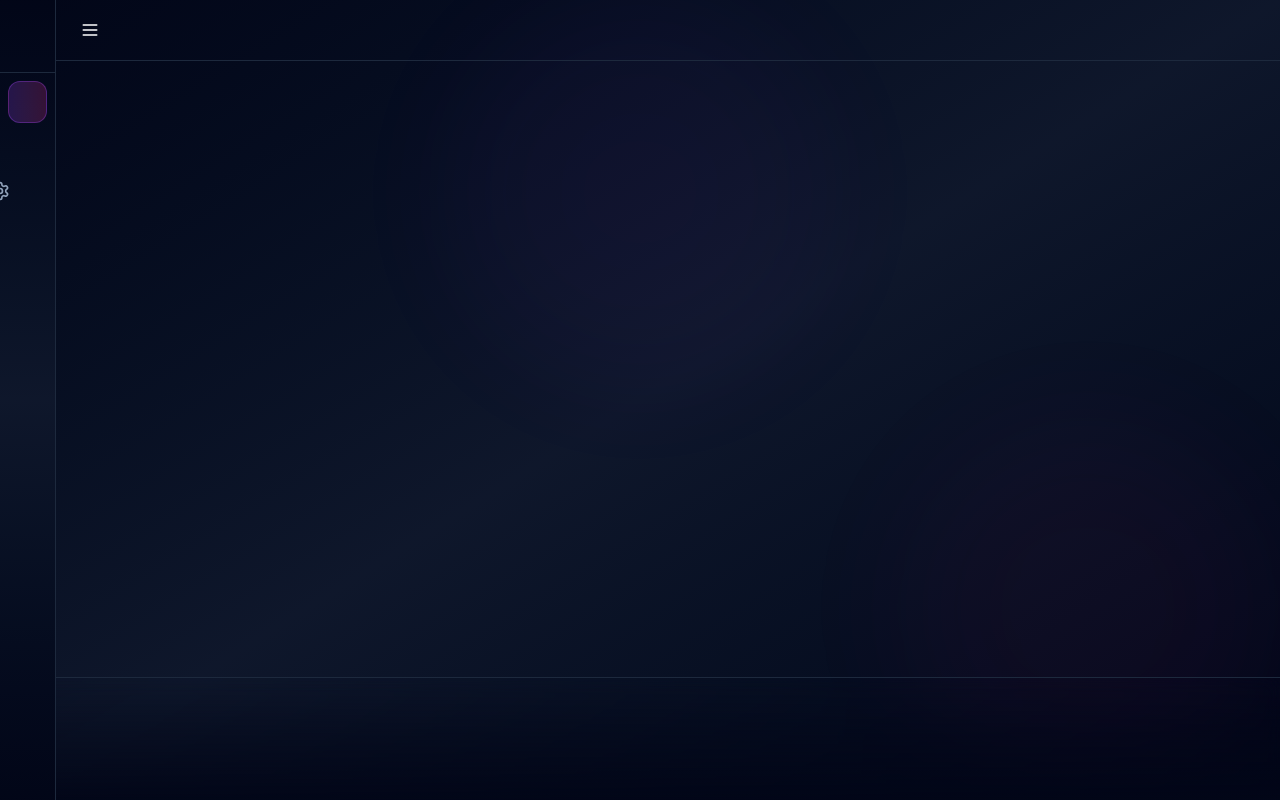
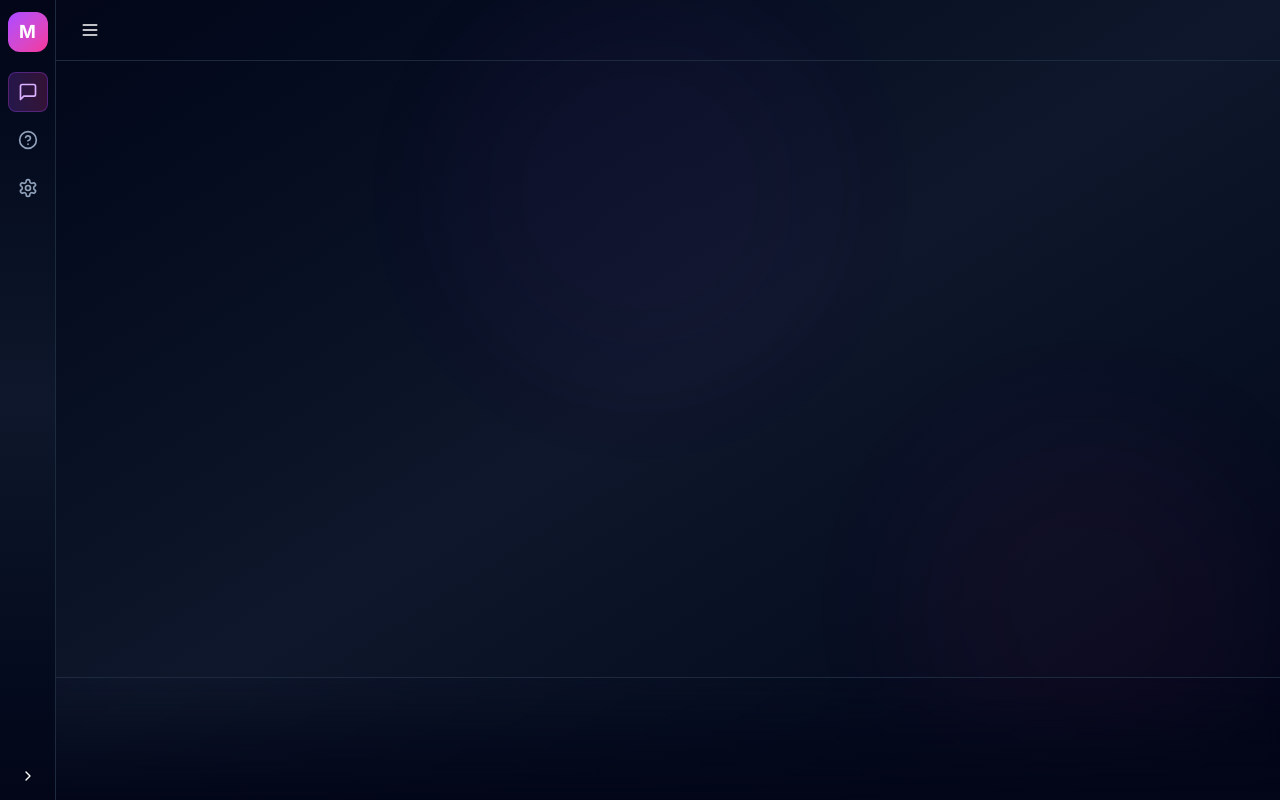
Before and after one commit to Ankita1800/AI-Math-Doubt-Solver, a React (Vite) app: page / in a window 1280 px wide. Both pictures are taken after a click on the button 211 px from the left and 36 px from the top of the page. Built offline with nearby package versions, Linux system fonts and the light colour scheme.

Commit message:
feat: Revamp sidebar layout with expanded and collapsed states for improved user experience

```diff
--- a/src/components/layout/Sidebar.jsx
+++ b/src/components/layout/Sidebar.jsx
@@ -22,21 +22,24 @@ function SidebarContent({ isOpen, onClose, isCollapsed = false, onToggleCollapse
             width: '100%',
           }}
         >
+          {/* EXPANDED LAYOUT */}
+          {isExpanded && (
+            <>
               {/* Header */}
               <div
                 className="border-b border-slate-800 flex-shrink-0"
                 style={{
-              padding: isExpanded ? '16px' : '16px 8px',
+                  padding: '16px',
                   display: 'flex',
                   alignItems: 'center',
-              justifyContent: isExpanded ? 'space-between' : 'center',
+                  justifyContent: 'space-between',
                 }}
               >
                 <div
                   style={{
                     display: 'flex',
                     alignItems: 'center',
-                gap: isExpanded ? '12px' : '0',
+                    gap: '12px',
                   }}
                 >
                   <div
@@ -49,17 +52,7 @@ function SidebarContent({ isOpen, onClose, isCollapsed = false, onToggleCollapse
                     <span className="text-lg font-bold text-white">M</span>
                   </div>
 
-              {/* Header Text */}
-              <div
-                style={{
-                  opacity: isExpanded ? 1 : 0,
-                  transform: isExpanded ? 'translateX(0)' : 'translateX(-10px)',
-                  transition: 'opacity 0.15s ease, transform 0.2s ease',
-                  pointerEvents: isExpanded ? 'auto' : 'none',
-                  whiteSpace: 'nowrap',
-                  minWidth: 0,
-                }}
-              >
+                  <div style={{ whiteSpace: 'nowrap', minWidth: 0 }}>
                     <p className="text-sm font-bold text-white truncate">MathMind</p>
                     <p className="text-xs text-slate-400 truncate">AI Tutor</p>
                   </div>
@@ -69,39 +62,9 @@ function SidebarContent({ isOpen, onClose, isCollapsed = false, onToggleCollapse
                 <button
                   onClick={onToggleCollapse}
                   className="p-1 hover:bg-slate-800 rounded-lg flex-shrink-0"
-              style={{
-                opacity: isExpanded ? 1 : 0,
-                transform: isExpanded ? 'translateX(0)' : 'translateX(10px)',
-                transition: 'opacity 0.15s ease, transform 0.2s ease',
-                pointerEvents: isExpanded ? 'auto' : 'none',
-              }}
-              title={isExpanded ? 'Collapse' : 'Expand'}
+                  title="Collapse"
                 >
-              {isExpanded ? (
                   <ChevronLeft className="w-4 h-4" />
-              ) : (
-                <ChevronRight className="w-4 h-4" />
-              )}
-            </button>
-
-            {/* Centered toggle for collapsed state */}
-            <button
-              onClick={onToggleCollapse}
-              className="p-1 hover:bg-slate-800 rounded-lg flex-shrink-0"
-              style={{
-                opacity: isExpanded ? 0 : 1,
-                transform: isExpanded ? 'translateX(-10px)' : 'translateX(0)',
-                transition: 'opacity 0.15s ease, transform 0.2s ease',
-                pointerEvents: isExpanded ? 'none' : 'auto',
-                position: isExpanded ? 'absolute' : 'relative',
-              }}
-              title={isExpanded ? 'Collapse' : 'Expand'}
-            >
-              {isExpanded ? (
-                <ChevronLeft className="w-4 h-4" />
-              ) : (
-                <ChevronRight className="w-4 h-4" />
-              )}
                 </button>
               </div>
 
@@ -112,7 +75,7 @@ function SidebarContent({ isOpen, onClose, isCollapsed = false, onToggleCollapse
                   return (
                     <button
                       key={item.id}
-                  className={`rounded-xl flex-shrink-0 ${
+                      className={`w-full rounded-xl flex-shrink-0 ${
                         item.active
                           ? 'bg-gradient-to-r from-purple-500/20 to-pink-500/20 text-purple-300 border border-purple-500/30'
                           : 'text-slate-400 hover:text-slate-300 hover:bg-slate-800/50'
@@ -120,27 +83,13 @@ function SidebarContent({ isOpen, onClose, isCollapsed = false, onToggleCollapse
                       style={{
                         display: 'flex',
                         alignItems: 'center',
-                    width: '100%',
-                    justifyContent: isExpanded ? 'flex-start' : 'center',
-                    padding: isExpanded ? '10px 14px' : '10px 0',
-                    gap: isExpanded ? '8px' : '0',
+                        justifyContent: 'flex-start',
+                        padding: '10px 14px',
+                        gap: '8px',
                       }}
-                  title={isExpanded ? '' : item.label}
                     >
                       <Icon className="w-5 h-5 flex-shrink-0" />
-
-                  {/* Menu Text */}
-                  <span
-                    className="text-sm font-medium truncate flex-shrink-0"
-                    style={{
-                      opacity: isExpanded ? 1 : 0,
-                      transform: isExpanded ? 'translateX(0)' : 'translateX(-10px)',
-                      transition: 'opacity 0.15s ease, transform 0.2s ease',
-                      pointerEvents: isExpanded ? 'auto' : 'none',
-                      whiteSpace: 'nowrap',
-                      minWidth: 0,
-                    }}
-                  >
+                      <span className="text-sm font-medium truncate flex-shrink-0">
                         {item.label}
                       </span>
                     </button>
@@ -151,36 +100,26 @@ function SidebarContent({ isOpen, onClose, isCollapsed = false, onToggleCollapse
               {/* Grade Selector Section */}
               <div
                 style={{
-              opacity: isExpanded ? 1 : 0,
-              maxHeight: isExpanded ? '500px' : '0px',
-              overflow: 'hidden',
-              pointerEvents: isExpanded ? 'auto' : 'none',
-              transition: 'opacity 0.15s ease 0.05s, max-height 0.2s ease',
                   borderTop: '1px solid rgb(30, 41, 59)',
                   flexShrink: 0,
+                  padding: '12px',
                 }}
               >
-            <div style={{ padding: '12px 12px' }}>
                 <p className="text-xs font-semibold text-slate-400 uppercase tracking-widest mb-3">
                   Current Grade
                 </p>
                 <GradeSelectorPills isCompact={false} />
               </div>
-          </div>
 
               {/* History Section */}
               <div
                 style={{
-              opacity: isExpanded ? 1 : 0,
-              maxHeight: isExpanded ? '500px' : '0px',
-              overflow: 'hidden',
-              pointerEvents: isExpanded ? 'auto' : 'none',
-              transition: 'opacity 0.15s ease 0.05s, max-height 0.2s ease',
                   borderTop: '1px solid rgb(30, 41, 59)',
                   flex: 1,
+                  padding: '12px',
+                  overflow: 'hidden',
                 }}
               >
-            <div style={{ padding: '12px' }}>
                 <h3 className="text-xs font-semibold text-slate-400 uppercase tracking-widest mb-3">
                   Recent Problems
                 </h3>
@@ -189,16 +128,10 @@ function SidebarContent({ isOpen, onClose, isCollapsed = false, onToggleCollapse
                   <p className="text-xs text-slate-600 mt-1">Start solving</p>
                 </div>
               </div>
-          </div>
 
               {/* Footer */}
               <div
                 style={{
-              opacity: isExpanded ? 1 : 0,
-              maxHeight: isExpanded ? '100px' : '0px',
-              overflow: 'hidden',
-              pointerEvents: isExpanded ? 'auto' : 'none',
-              transition: 'opacity 0.15s ease 0.05s, max-height 0.2s ease',
                   borderTop: '1px solid rgb(30, 41, 59)',
                   flexShrink: 0,
                   textAlign: 'center',
@@ -209,6 +142,82 @@ function SidebarContent({ isOpen, onClose, isCollapsed = false, onToggleCollapse
                   Hints first.<br />Answers later.
                 </p>
               </div>
+            </>
+          )}
+
+          {/* COLLAPSED LAYOUT - MINIMAL ICON RAIL */}
+          {isCollapsed && (
+            <div
+              style={{
+                display: 'flex',
+                flexDirection: 'column',
+                alignItems: 'center',
+                gap: '20px',
+                paddingTop: '12px',
+                height: '100%',
+                paddingBottom: '12px',
+              }}
+            >
+              {/* Header Avatar */}
+              <div
+                className="rounded-xl bg-gradient-to-br from-purple-500 to-pink-500 flex items-center justify-center flex-shrink-0"
+                style={{
+                  width: '40px',
+                  height: '40px',
+                }}
+              >
+                <span className="text-lg font-bold text-white">M</span>
+              </div>
+
+              {/* Nav Icons */}
+              <nav
+                style={{
+                  display: 'flex',
+                  flexDirection: 'column',
+                  gap: '8px',
+                  alignItems: 'center',
+                }}
+              >
+                {MENU_ITEMS.map((item) => {
+                  const Icon = item.icon;
+                  return (
+                    <button
+                      key={item.id}
+                      className={`rounded-lg flex items-center justify-center flex-shrink-0 ${
+                        item.active
+                          ? 'bg-gradient-to-r from-purple-500/20 to-pink-500/20 text-purple-300 border border-purple-500/30'
+                          : 'text-slate-400 hover:text-slate-300 hover:bg-slate-800/50'
+                      }`}
+                      style={{
+                        width: '40px',
+                        height: '40px',
+                        display: 'flex',
+                        alignItems: 'center',
+                        justifyContent: 'center',
+                      }}
+                      title={item.label}
+                    >
+                      <Icon className="w-5 h-5" />
+                    </button>
+                  );
+                })}
+              </nav>
+
+              {/* Toggle Button - Bottom */}
+              <button
+                onClick={onToggleCollapse}
+                className="p-1 hover:bg-slate-800 rounded-lg flex-shrink-0 mt-auto"
+                title="Expand"
+                style={{
+                  display: 'flex',
+                  alignItems: 'center',
+                  justifyContent: 'center',
+                }}
+              >
+                <ChevronRight className="w-4 h-4" />
+              </button>
+            </div>
+          )}
         </div>
       )}
 
```
Lines whose indentation alone changed are shown as unchanged.
